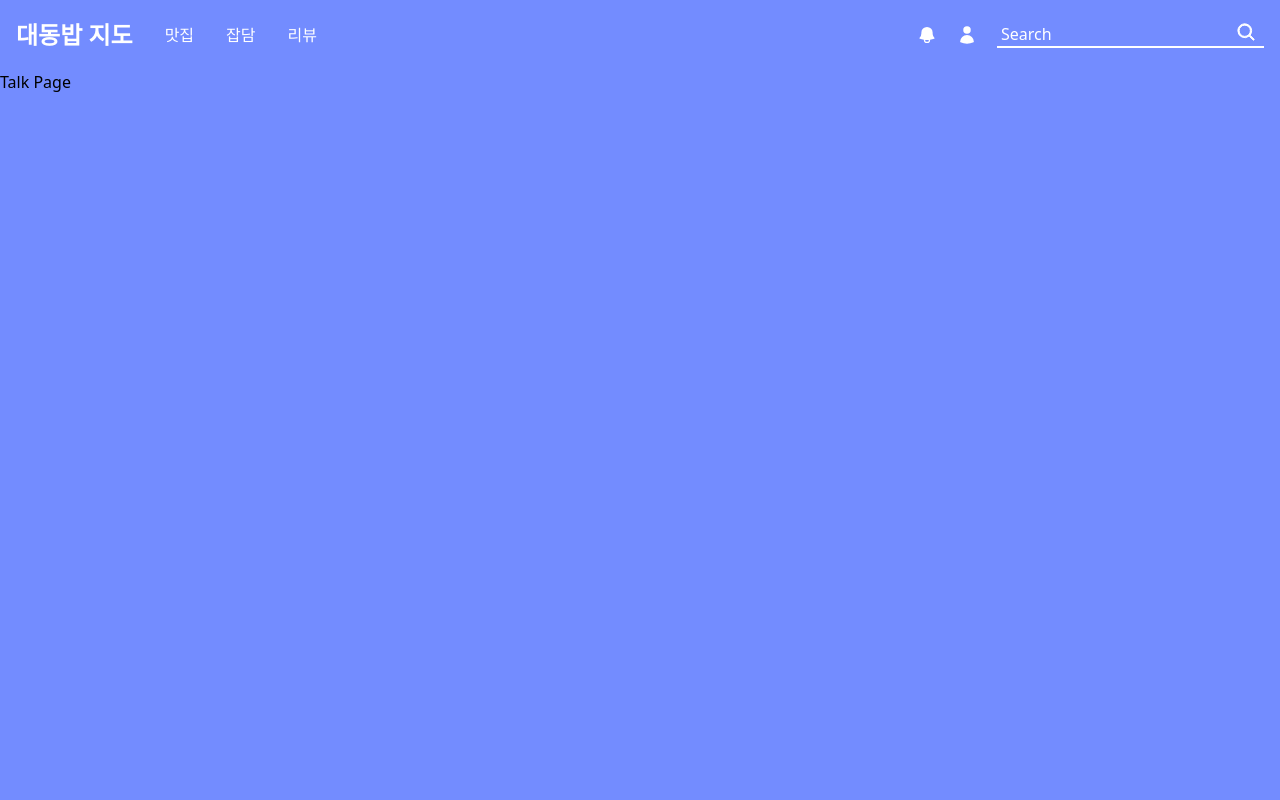
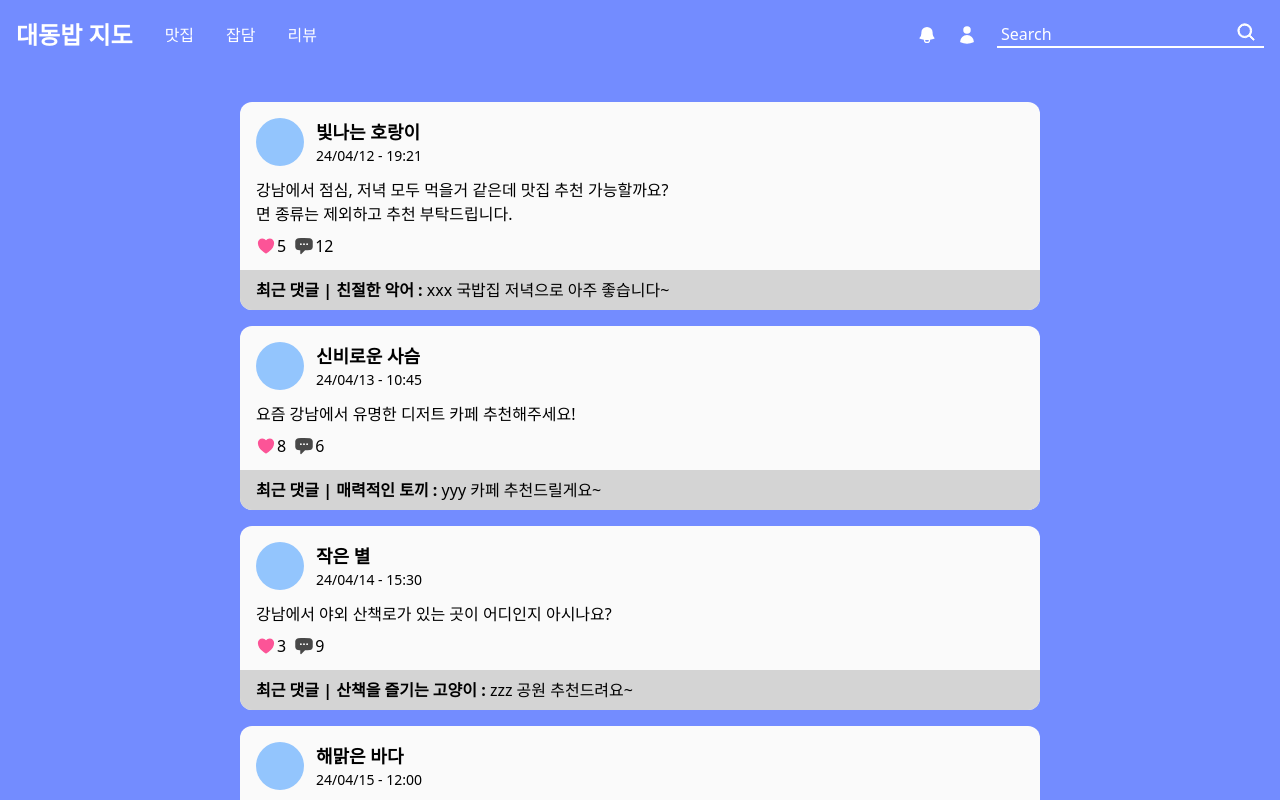
Before and after one commit to ICE0208/daedong-food-map, a Next.js app: page /talk in a window 1280 px wide. Shown: the top 800 px of the page. Built offline with nearby package versions, Linux system fonts and the light colour scheme.

Commit message:
feat: 잡담 미리보기 컴포넌트

```diff
--- a/src/app/(auth)/talk/page.tsx
+++ b/src/app/(auth)/talk/page.tsx
@@ -1,3 +1,80 @@
+import TalkPreview from "@/components/TalkPreview";
+
 export default function TalkPage() {
-  return "Talk Page";
+  return (
+    <main className="flex justify-center px-24 py-8">
+      <div className="flex w-full max-w-[800px] flex-col gap-4">
+        {tempData.map((data, index) => (
+          <TalkPreview
+            key={index}
+            author={data.author}
+            formattedData={data.formattedData}
+            content={data.content}
+            heartCount={data.heartCount}
+            commentCount={data.commentCount}
+            recentComment={data.recentComment}
+          />
+        ))}
+      </div>
+    </main>
+  );
 }
+
+const tempData = [
+  {
+    author: "빛나는 호랑이",
+    formattedData: "24/04/12 - 19:21",
+    content:
+      "강남에서 점심, 저녁 모두 먹을거 같은데 맛집 추천 가능할까요?\n면 종류는 제외하고 추천 부탁드립니다.",
+    heartCount: 5,
+    commentCount: 12,
+    recentComment: {
+      author: "친절한 악어",
+      content: "xxx 국밥집 저녁으로 아주 좋습니다~",
+    },
+  },
+  {
+    author: "신비로운 사슴",
+    formattedData: "24/04/13 - 10:45",
+    content: "요즘 강남에서 유명한 디저트 카페 추천해주세요!",
+    heartCount: 8,
+    commentCount: 6,
+    recentComment: {
+      author: "매력적인 토끼",
+      content: "yyy 카페 추천드릴게요~",
+    },
+  },
+  {
+    author: "작은 별",
+    formattedData: "24/04/14 - 15:30",
+    content: "강남에서 야외 산책로가 있는 곳이 어디인지 아시나요?",
+    heartCount: 3,
+    commentCount: 9,
+    recentComment: {
+      author: "산책을 즐기는 고양이",
+      content: "zzz 공원 추천드려요~",
+    },
+  },
+  {
+    author: "해맑은 바다",
+    formattedData: "24/04/15 - 12:00",
+    content: "강남에서 쇼핑하기 좋은 곳이 있을까요?",
+    heartCount: 10,
+    commentCount: 15,
+    recentComment: {
+      author: "쇼핑 마니아",
+      content: "zzz 쇼핑몰 추천해드려요~",
+    },
+  },
+  {
+    author: "모험을 꿈꾸는 곰",
+    formattedData: "24/04/16 - 09:00",
+    content: "강남 근처에 볼 만한 관광지가 있을까요?",
+    heartCount: 6,
+    commentCount: 11,
+    recentComment: {
+      author: "여행을 즐기는 사자",
+      content: "zzz 관광지 추천해요~",
+    },
+  },
+];
--- a/src/components/SVGButton.tsx
+++ b/src/components/SVGButton.tsx
@@ -1,19 +1,24 @@
+"use client";
+
 import React from "react";
 
 interface SVGButtonProps {
   size?: number;
   svg?: JSX.Element;
+  color?: string;
   onClick?: () => void;
 }
 
 export default function SVGButton({
   size = 4,
   svg = DefaultSVG,
+  color = "inherit",
   onClick = () => null,
 }: SVGButtonProps) {
   const buttonStyle = {
     width: `${size * 0.25}rem`,
     height: `${size * 0.25}rem`,
+    color,
   };
 
   return (
--- /dev/null
+++ b/src/components/TalkPreview.tsx
@@ -0,0 +1,66 @@
+"use client";
+
+import HeartSVG from "@/icons/HeartSVG";
+import SVGButton from "./SVGButton";
+import CommentSVG from "@/icons/CommentSVG";
+
+interface RecentComment {
+  author: string;
+  content: string;
+}
+
+interface TalkPreviewProps {
+  author: string;
+  formattedData: string;
+  content: string;
+  heartCount: number;
+  commentCount: number;
+  recentComment: RecentComment;
+}
+
+export default function TalkPreview({
+  author,
+  formattedData,
+  content,
+  heartCount,
+  commentCount,
+  recentComment,
+}: TalkPreviewProps) {
+  return (
+    <div className="w-full overflow-hidden rounded-xl bg-neutral-50">
+      <div className="p-4 pb-3">
+        {/* 프로필 */}
+        <div className="flex items-center gap-3">
+          <div className="aspect-square w-12 rounded-full bg-blue-300"></div>
+          <div className="flex flex-col">
+            <span className="text-lg font-semibold">{author}</span>
+            <span className="text-sm">{formattedData}</span>
+          </div>
+        </div>
+        <div className="my-3" />
+        {/* 텍스트 부분 */}
+        <div>
+          <span className="whitespace-pre-wrap break-words">{content}</span>
+        </div>
+        <div className="my-2" />
+        {/* 좋아요, 댓글 아이콘, 개수 */}
+        <div className="flex items-center gap-2">
+          <div className="flex items-center gap-[1px]">
+            <SVGButton svg={HeartSVG} size={5} color="rgb(252, 84, 151)" />
+            <span>{heartCount}</span>
+          </div>
+          <div className="flex items-center gap-[1px]">
+            <SVGButton svg={CommentSVG} size={5} color="rgb(72, 72, 72)" />
+            <span>{commentCount}</span>
+          </div>
+        </div>
+      </div>
+      {/* 최근 댓글 */}
+      <div className="overflow-hidden text-ellipsis text-nowrap bg-neutral-300 px-4 py-2">
+        <span className="font-semibold">최근 댓글 | </span>
+        <span className="font-semibold">{recentComment.author} : </span>
+        <span>{recentComment.content}</span>
+      </div>
+    </div>
+  );
+}
--- /dev/null
+++ b/src/icons/CommentSVG.tsx
@@ -0,0 +1,16 @@
+const CommentSVG = (
+  <svg
+    xmlns="http://www.w3.org/2000/svg"
+    viewBox="0 0 24 24"
+    fill="currentColor"
+    className="h-6 w-6"
+  >
+    <path
+      fillRule="evenodd"
+      d="M12 2.25c-2.429 0-4.817.178-7.152.521C2.87 3.061 1.5 4.795 1.5 6.741v6.018c0 1.946 1.37 3.68 3.348 3.97.877.129 1.761.234 2.652.316V21a.75.75 0 0 0 1.28.53l4.184-4.183a.39.39 0 0 1 .266-.112c2.006-.05 3.982-.22 5.922-.506 1.978-.29 3.348-2.023 3.348-3.97V6.741c0-1.947-1.37-3.68-3.348-3.97A49.145 49.145 0 0 0 12 2.25ZM8.25 8.625a1.125 1.125 0 1 0 0 2.25 1.125 1.125 0 0 0 0-2.25Zm2.625 1.125a1.125 1.125 0 1 1 2.25 0 1.125 1.125 0 0 1-2.25 0Zm4.875-1.125a1.125 1.125 0 1 0 0 2.25 1.125 1.125 0 0 0 0-2.25Z"
+      clipRule="evenodd"
+    />
+  </svg>
+);
+
+export default CommentSVG;
--- /dev/null
+++ b/src/icons/HeartSVG.tsx
@@ -0,0 +1,12 @@
+const HeartSVG = (
+  <svg
+    xmlns="http://www.w3.org/2000/svg"
+    viewBox="0 0 24 24"
+    fill="currentColor"
+    className="h-6 w-6"
+  >
+    <path d="m11.645 20.91-.007-.003-.022-.012a15.247 15.247 0 0 1-.383-.218 25.18 25.18 0 0 1-4.244-3.17C4.688 15.36 2.25 12.174 2.25 8.25 2.25 5.322 4.714 3 7.688 3A5.5 5.5 0 0 1 12 5.052 5.5 5.5 0 0 1 16.313 3c2.973 0 5.437 2.322 5.437 5.25 0 3.925-2.438 7.111-4.739 9.256a25.175 25.175 0 0 1-4.244 3.17 15.247 15.247 0 0 1-.383.219l-.022.012-.007.004-.003.001a.752.752 0 0 1-.704 0l-.003-.001Z" />
+  </svg>
+);
+
+export default HeartSVG;
```
